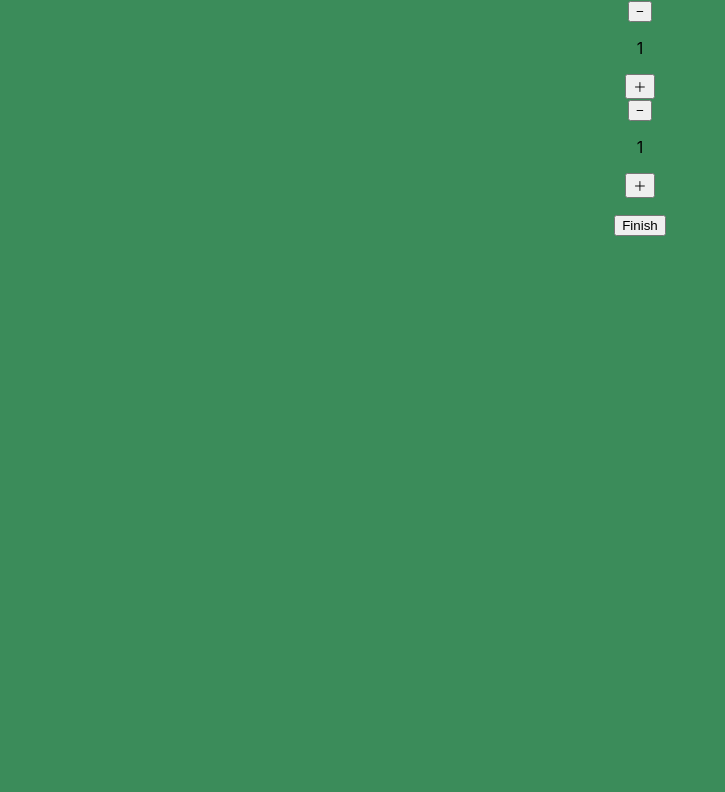
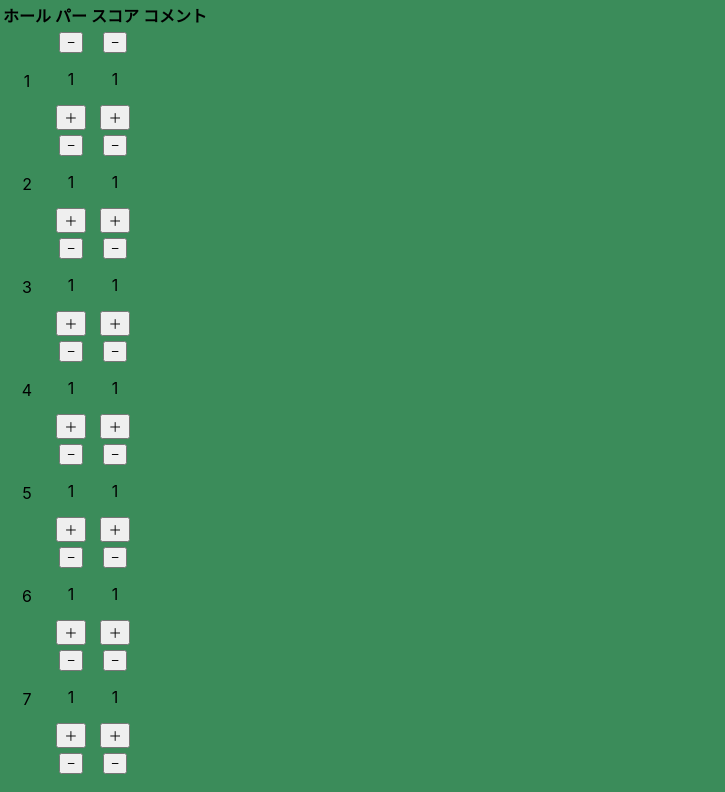
Before and after one commit to Ryuki-4648/birdies-golf, a React (Create React App) app in the folder birdies/: page / in a window 1280 px wide. Shown: the top 792 px of the page, without its empty margins (0-725 px from the left). Built offline with nearby package versions, Linux system fonts and the light colour scheme.

Commit message:
1-18ホール分のtrをループさせる

```diff
--- a/birdies/public/index.html
+++ b/birdies/public/index.html
@@ -1,5 +1,5 @@
 <!DOCTYPE html>
-<html lang="en">
+<html lang="ja">
   <head>
     <meta charset="utf-8" />
     <link rel="icon" href="%PUBLIC_URL%/favicon.ico" />
@@ -10,34 +10,11 @@
       content="Web site created using create-react-app"
     />
     <link rel="apple-touch-icon" href="%PUBLIC_URL%/logo192.png" />
-    <!--
-      manifest.json provides metadata used when your web app is installed on a
-      user's mobile device or desktop. See https://developers.google.com/web/fundamentals/web-app-manifest/
-    -->
     <link rel="manifest" href="%PUBLIC_URL%/manifest.json" />
-    <!--
-      Notice the use of %PUBLIC_URL% in the tags above.
-      It will be replaced with the URL of the `public` folder during the build.
-      Only files inside the `public` folder can be referenced from the HTML.
-
-      Unlike "/favicon.ico" or "favicon.ico", "%PUBLIC_URL%/favicon.ico" will
-      work correctly both with client-side routing and a non-root public URL.
-      Learn how to configure a non-root public URL by running `npm run build`.
-    -->
-    <title>React App</title>
+    <title>birdies | Golf Score Counter（ゴルフスコアカウンター）</title>
   </head>
   <body>
     <noscript>You need to enable JavaScript to run this app.</noscript>
     <div id="root"></div>
-    <!--
-      This HTML file is a template.
-      If you open it directly in the browser, you will see an empty page.
-
-      You can add webfonts, meta tags, or analytics to this file.
-      The build step will place the bundled scripts into the <body> tag.
-
-      To begin the development, run `npm start` or `yarn start`.
-      To create a production bundle, use `npm run build` or `yarn build`.
-    -->
   </body>
 </html>
--- a/birdies/src/App.tsx
+++ b/birdies/src/App.tsx
@@ -5,36 +5,50 @@ import "./App.css";
 function App() {
   const [parCount, setParCount] = useState(1);
   const [scoreCount, setScoreCount] = useState(1);
+  const [displayResultText, setDisplayResltText] = useState("");
+  const onClickFinishButton = () => {
     if (scoreCount === 1) {
-    console.log("ホールインワン");
+      setDisplayResltText("ホールインワン");
+    } else if (parCount - 4 === scoreCount) {
+      setDisplayResltText("コンドル");
     } else if (parCount - 3 === scoreCount) {
-    console.log("アルバトロス");
+      setDisplayResltText("アルバトロス");
     } else if (parCount - 2 === scoreCount) {
-    console.log("イーグル");
+      setDisplayResltText("イーグル");
     } else if (parCount - 1 === scoreCount) {
-    console.log("バーディー");
+      setDisplayResltText("バーディー");
     } else if (parCount === scoreCount) {
-    console.log("パー");
+      setDisplayResltText("パー");
     } else if (parCount + 1 === scoreCount) {
-    console.log("ボギー");
+      setDisplayResltText("ボギー");
     } else if (parCount + 2 === scoreCount) {
-    console.log("ダブルボギー");
+      setDisplayResltText("ダブルボギー");
     }
-  return (
-    <div className="App">
-      <header className="App-header">
-        {/* <img src={logo} className="App-logo" alt="logo" /> */}
-      </header>
-      <div className="">
+  };
+  const createTableRows = () => {
+    const tableRows = [];
+    for (let i = 1; i <= 18; i++) {
+      tableRows.push(
+        <tr>
+          <td>{i}</td>
+          <td>
             <div className="flex">
-          <button className="text-md" onClick={() => setParCount(parCount - 1)}>
+              <button
+                className="text-md"
+                onClick={() => setParCount(parCount - 1)}
+              >
                 −
               </button>
               <p>{parCount}</p>
-          <button className="text-md" onClick={() => setParCount(parCount + 1)}>
+              <button
+                className="text-md"
+                onClick={() => setParCount(parCount + 1)}
+              >
                 ＋
               </button>
             </div>
+          </td>
+          <td>
             <div className="flex">
               <button
                 className="text-md"
@@ -50,8 +64,35 @@ function App() {
                 ＋
               </button>
             </div>
-        <p className="hoge"></p>
-        <button className="finish">Finish</button>
+          </td>
+          <td>
+            <p className="hoge">{displayResultText}</p>
+          </td>
+        </tr>
+      );
+    }
+    return tableRows;
+  };
+  return (
+    <div className="App">
+      <header className="App-header">
+        {/* <img src={logo} className="App-logo" alt="logo" /> */}
+      </header>
+      <div className="">
+        <table>
+          <thead>
+            <tr>
+              <th>ホール</th>
+              <th>パー</th>
+              <th>スコア</th>
+              <th>コメント</th>
+            </tr>
+          </thead>
+          <tbody>{createTableRows()}</tbody>
+        </table>
+        <button className="finish" onClick={onClickFinishButton}>
+          Finish
+        </button>
       </div>
     </div>
   );
```
Lines whose indentation alone changed are shown as unchanged.
